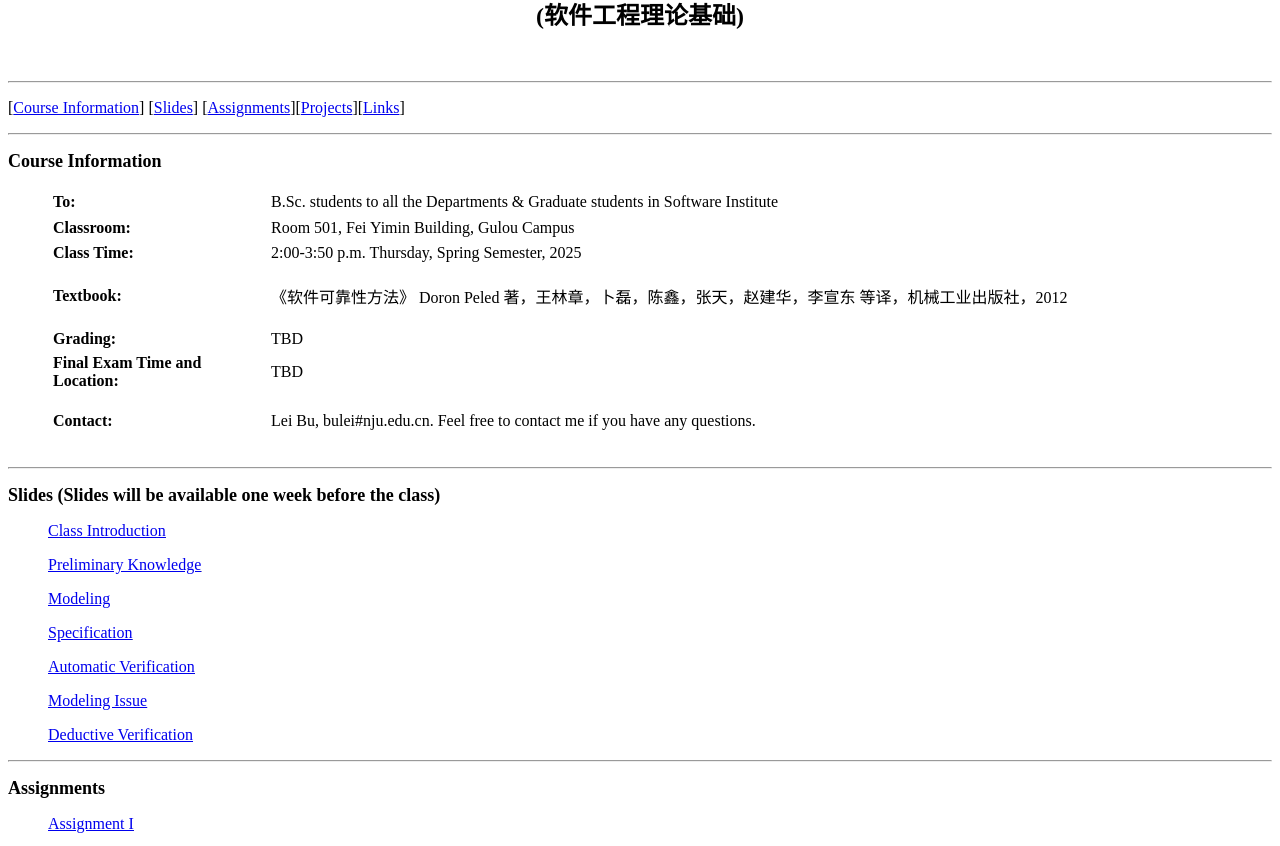
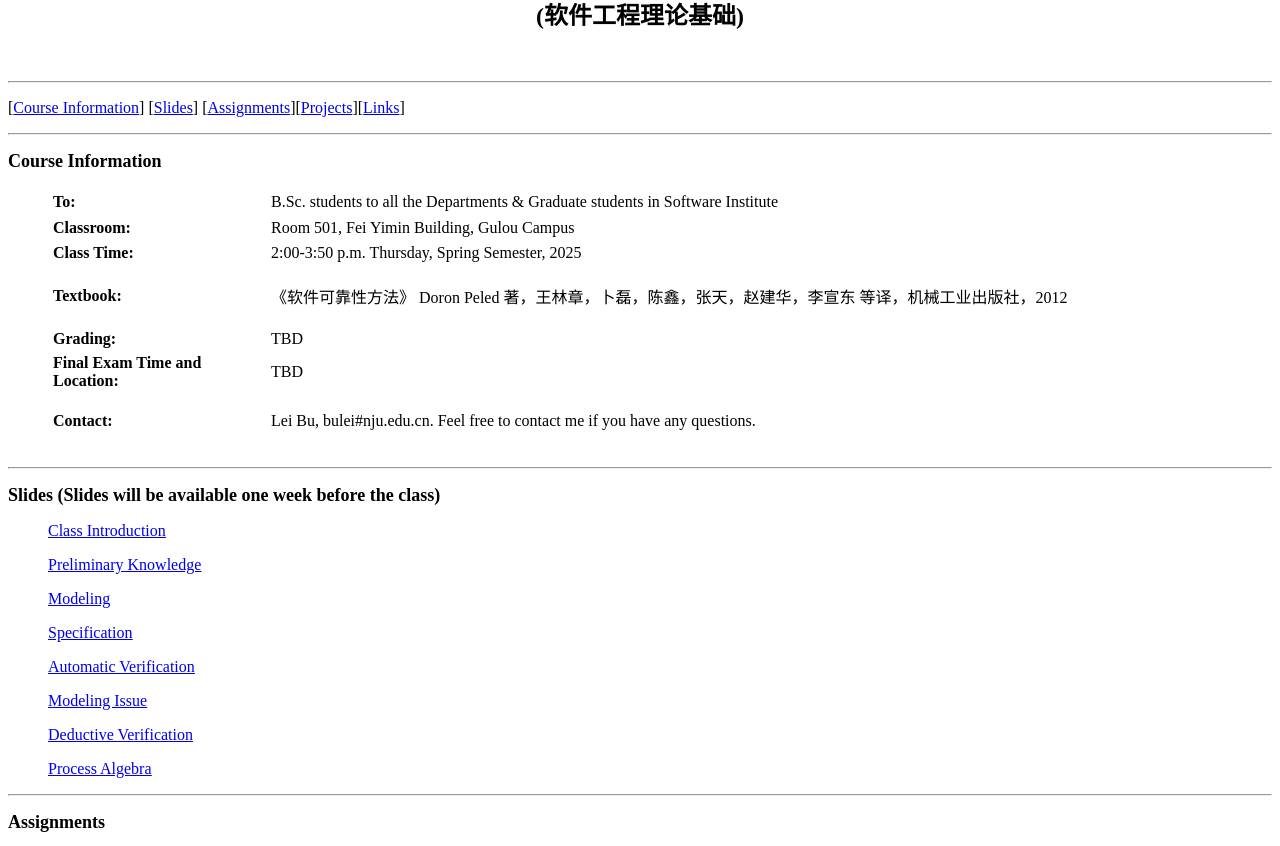
Before and after one commit to tfse25/tfse25.github.io, a plain HTML site: page index.html in a window 1280 px wide. Shown: the part 97-943 px from the top of the page. Drawn offline with Linux system fonts and the light colour scheme.

Commit message:
Add 'Process Algebra'

```diff
--- a/index.html
+++ b/index.html
@@ -67,6 +67,7 @@ Information</font></a><font size="3" face="Times New Roman">] [</font><a href="h
   <p class="STYLE21"><u><a href="https://tfse25.github.io/slides/verification.ppt">Automatic Verification</a></u>  </p>
   <p class="STYLE21"><u><a href="https://tfse25.github.io/slides/modeling-issue.ppt">Modeling Issue</a></u>  </p>
   <p class="STYLE21"><u><a href="https://tfse25.github.io/slides/deductive-verification.ppt">Deductive Verification</a></u>  </p>
+  <p class="STYLE21"><u><a href="https://tfse25.github.io/slides/Process-Algebra.ppt">Process Algebra</a></u>  </p>
  </blockquote>
 <font size="6" face="Times New Roman"><b>
 <hr>
```
Also changed, not shown: 1 other file.
